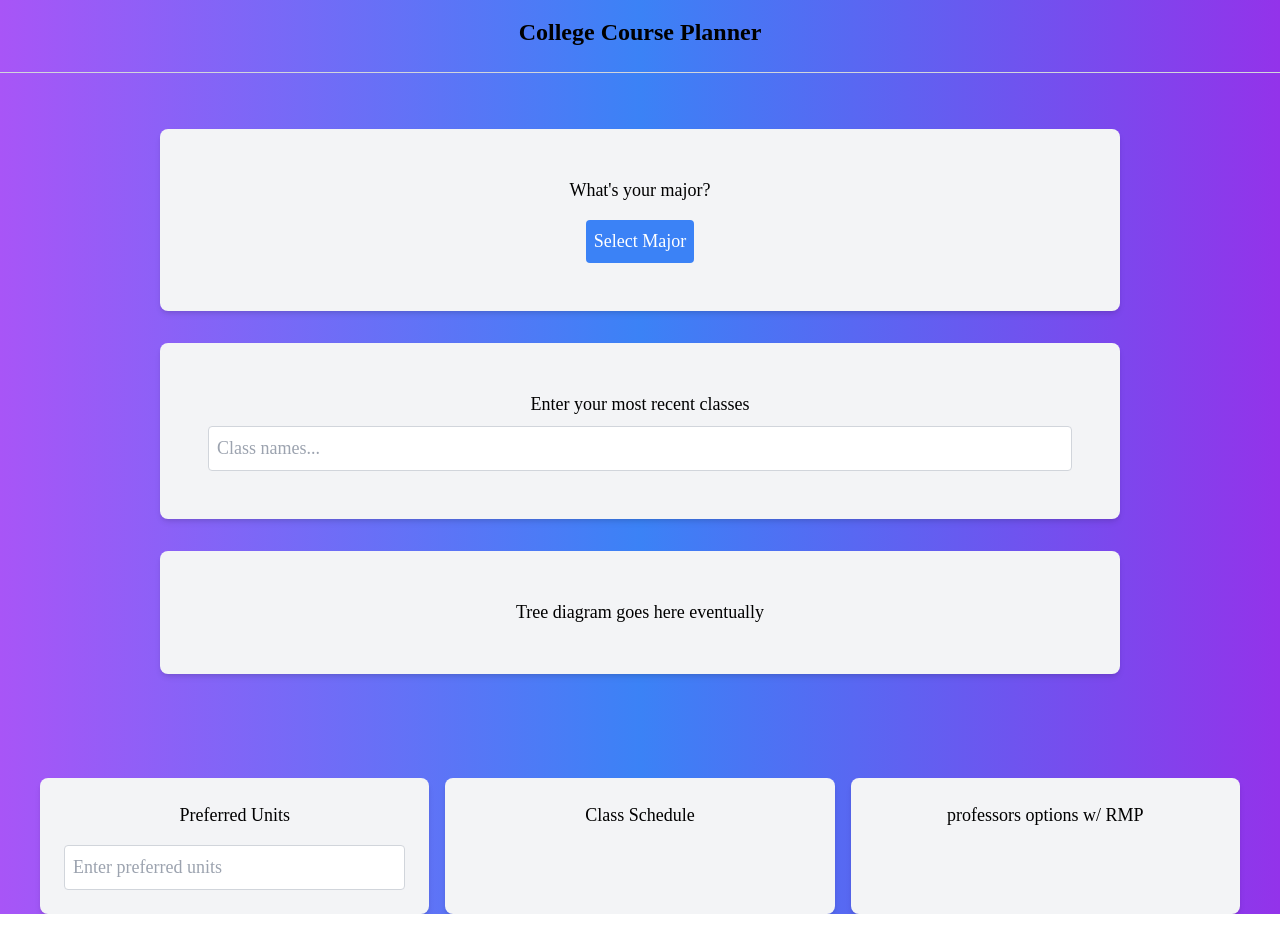
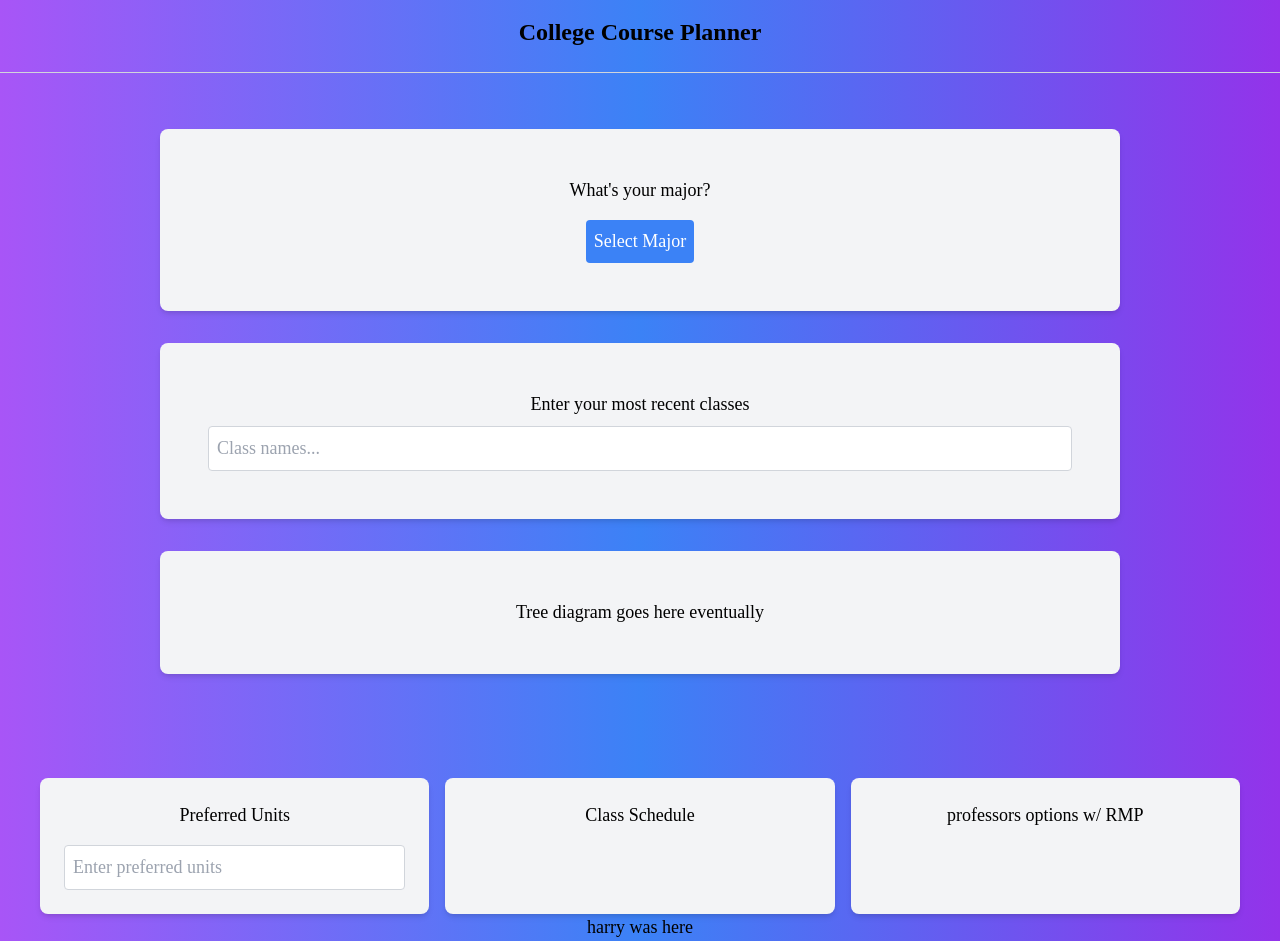
Before and after one commit to WilliamWong55955/College-Course-Planner, a Next.js app: page / in a window 1280 px wide. Before the commit the page ends 914 px from the top, so only its background shows below. Built offline with nearby package versions, Linux system fonts and the light colour scheme.

Commit message:
harry was here

```diff
--- a/src/app/page.tsx
+++ b/src/app/page.tsx
@@ -100,6 +100,9 @@ export default function HomePage() {
     {/* Add any input or content here */}
   </div>
 </div>
+<div>
+  <p>harry was here</p>
+</div>
 
     </main>
   );
```
